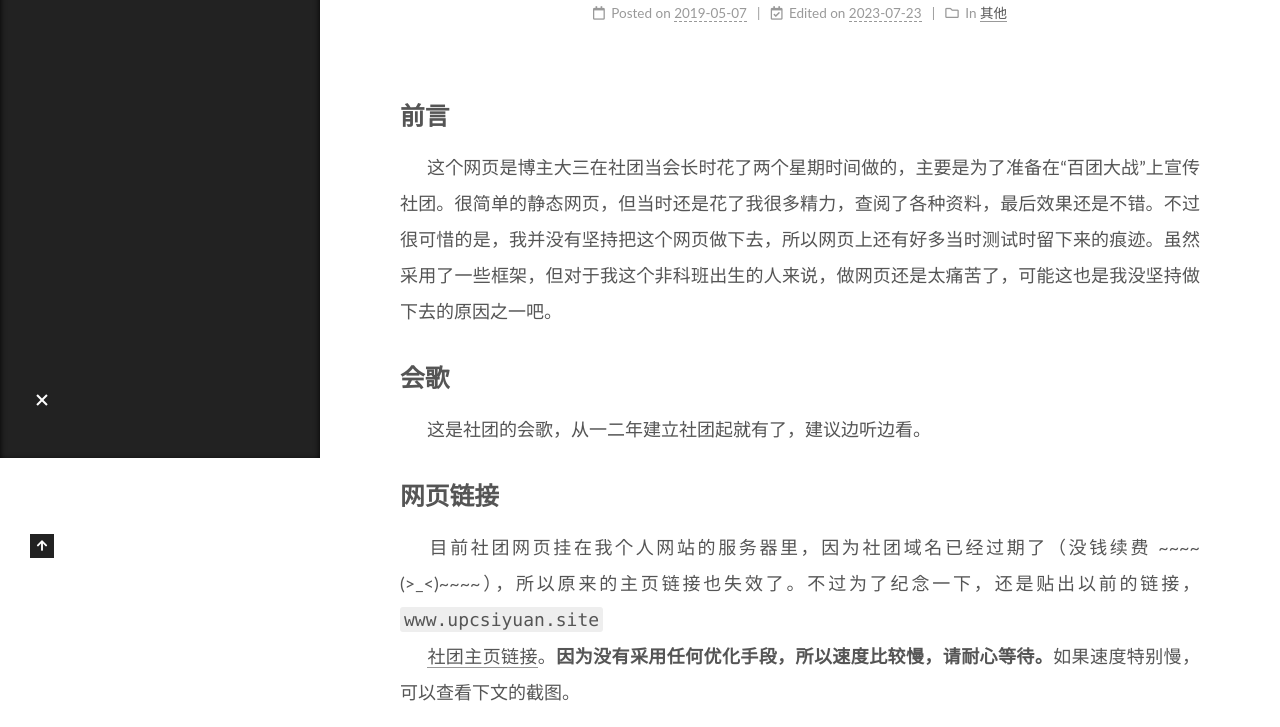
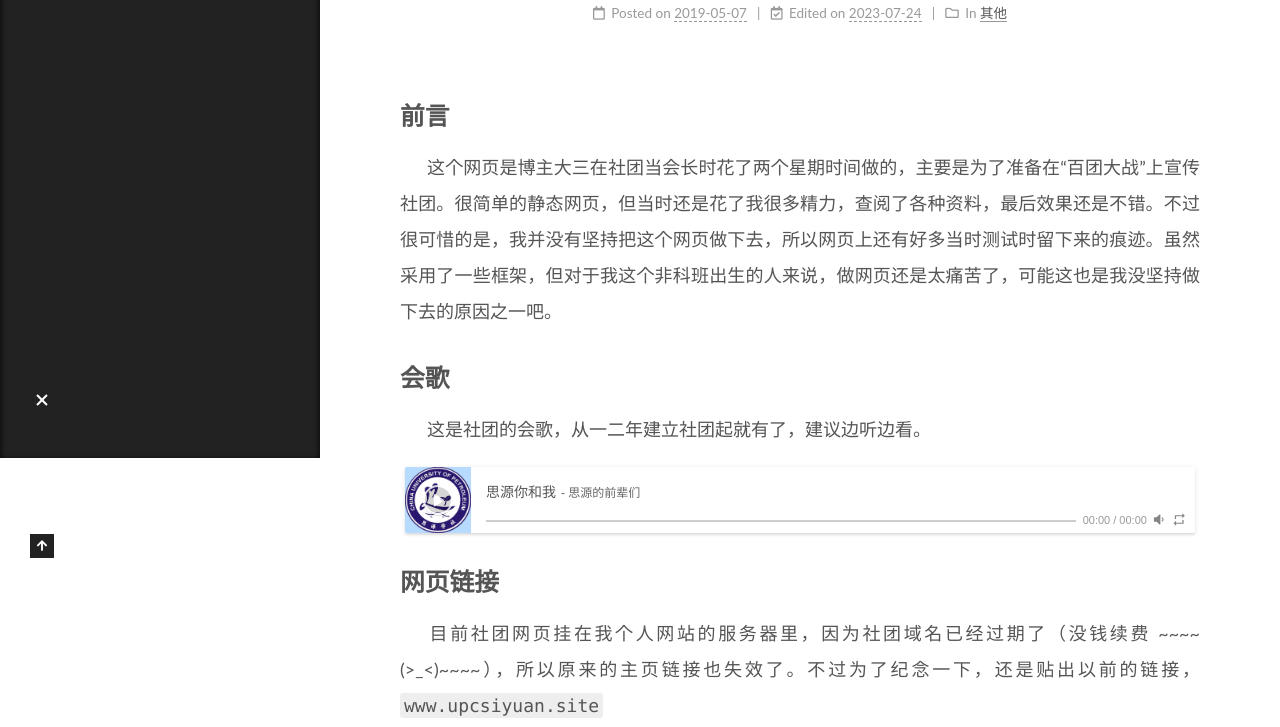
Before and after one commit to HP199731/HP199731.github.io, a plain HTML site: page 2019/05/07/SiYuan Web Source/index.html in a window 1280 px wide. Shown: the part 342-1069 px from the top of the page. Drawn offline with Linux system fonts and the light colour scheme.

Commit message:
Site updated: 2023-07-24 21:40:37

```diff
--- a/2019/05/07/SiYuan Web Source/index.html
+++ b/2019/05/07/SiYuan Web Source/index.html
@@ -39,7 +39,7 @@
 <meta property="og:image" content="http://i2.tiimg.com/695542/fc6acaa24c2c19e4.png">
 <meta property="og:image" content="http://i2.tiimg.com/695542/b26398acea72c297.png">
 <meta property="article:published_time" content="2019-05-07T06:21:08.000Z">
-<meta property="article:modified_time" content="2023-07-23T12:39:24.344Z">
+<meta property="article:modified_time" content="2023-07-24T13:39:02.616Z">
 <meta property="article:author" content="Pan Huang">
 <meta property="article:tag" content="思源">
 <meta name="twitter:card" content="summary">
@@ -89,6 +89,8 @@
   </style>
 </noscript>
 
+<link rel="stylesheet" href="\assets\css\APlayer.min.css" class="aplayer-style-marker">
+<script src="\assets\js\APlayer.min.js" class="aplayer-script-marker"></script>
 </head>
 
 <body itemscope itemtype="http://schema.org/WebPage">
@@ -208,7 +210,7 @@
                   <i class="far fa-calendar-check"></i>
                 </span>
                 <span class="post-meta-item-text">Edited on</span>
-                <time title="Modified: 2023-07-23 20:39:24" itemprop="dateModified" datetime="2023-07-23T20:39:24+08:00">2023-07-23</time>
+                <time title="Modified: 2023-07-24 21:39:02" itemprop="dateModified" datetime="2023-07-24T21:39:02+08:00">2023-07-24</time>
               </span>
             <span class="post-meta-item">
               <span class="post-meta-item-icon">
@@ -233,6 +235,30 @@
 
         <h2 id="前言"><a href="#前言" class="headerlink" title="前言"></a>前言</h2><p>&emsp;&emsp;这个网页是博主大三在社团当会长时花了两个星期时间做的，主要是为了准备在“百团大战”上宣传社团。很简单的静态网页，但当时还是花了我很多精力，查阅了各种资料，最后效果还是不错。不过很可惜的是，我并没有坚持把这个网页做下去，所以网页上还有好多当时测试时留下来的痕迹。虽然采用了一些框架，但对于我这个非科班出生的人来说，做网页还是太痛苦了，可能这也是我没坚持做下去的原因之一吧。</p>
 <h2 id="会歌"><a href="#会歌" class="headerlink" title="会歌"></a>会歌</h2><p>&emsp;&emsp;这是社团的会歌，从一二年建立社团起就有了，建议边听边看。</p>
+
+        <div id="aplayer-QXwxFxTy" class="aplayer aplayer-tag-marker" style="margin-bottom: 20px;">
+            <pre class="aplayer-lrc-content"></pre>
+        </div>
+        <script>
+          var ap = new APlayer({
+            element: document.getElementById("aplayer-QXwxFxTy"),
+            narrow: false,
+            autoplay: false,
+            showlrc: false,
+            music: {
+              title: "思源你和我",
+              author: "思源的前辈们",
+              url: "/files/others/siyuan.mp3",
+              pic: "/files/others/siyuan.png",
+              lrc: ""
+            }
+          });
+          window.aplayers || (window.aplayers = []);
+          window.aplayers.push(ap);
+        </script>
+
+
+
 <h2 id="网页链接"><a href="#网页链接" class="headerlink" title="网页链接"></a>网页链接</h2><p>&emsp;&emsp;目前社团网页挂在我个人网站的服务器里，因为社团域名已经过期了（没钱续费 ~~~~(&gt;_&lt;)~~~~），所以原来的主页链接也失效了。不过为了纪念一下，还是贴出以前的链接，<code>www.upcsiyuan.site</code><br>&emsp;&emsp;<a href="/files/siyuan/index.html">社团主页链接</a>。<strong>因为没有采用任何优化手段，所以速度比较慢，请耐心等待。</strong>如果速度特别慢，可以查看下文的截图。</p>
 <h2 id="网页展示"><a href="#网页展示" class="headerlink" title="网页展示"></a>网页展示</h2><p>&emsp;&emsp;选取了社团的主页进行截图，点击图片可放大。</p>
 <p><img src="http://i1.fuimg.com/695542/209cc4b493f401a8.png"></p>
```
Also changed, not shown: 2019/03/29/Hello World/index.html (+3 -3 lines), assets/js/Meting.min.js (added, +1 -0 lines), index.html (+5 -3 lines), assets/css/APlayer.min.css (added), assets/js/APlayer.min.js (added), files/others/siyuan.png (added), 1 other file.
